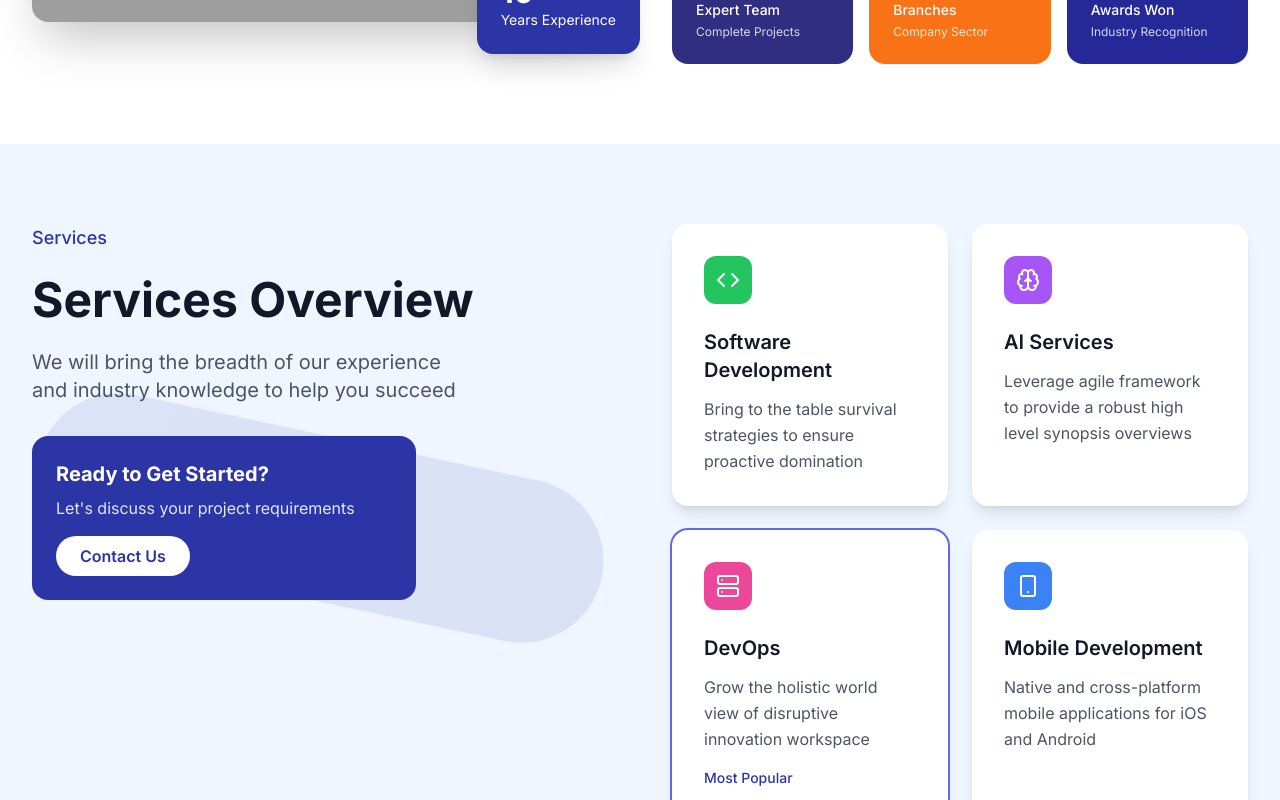
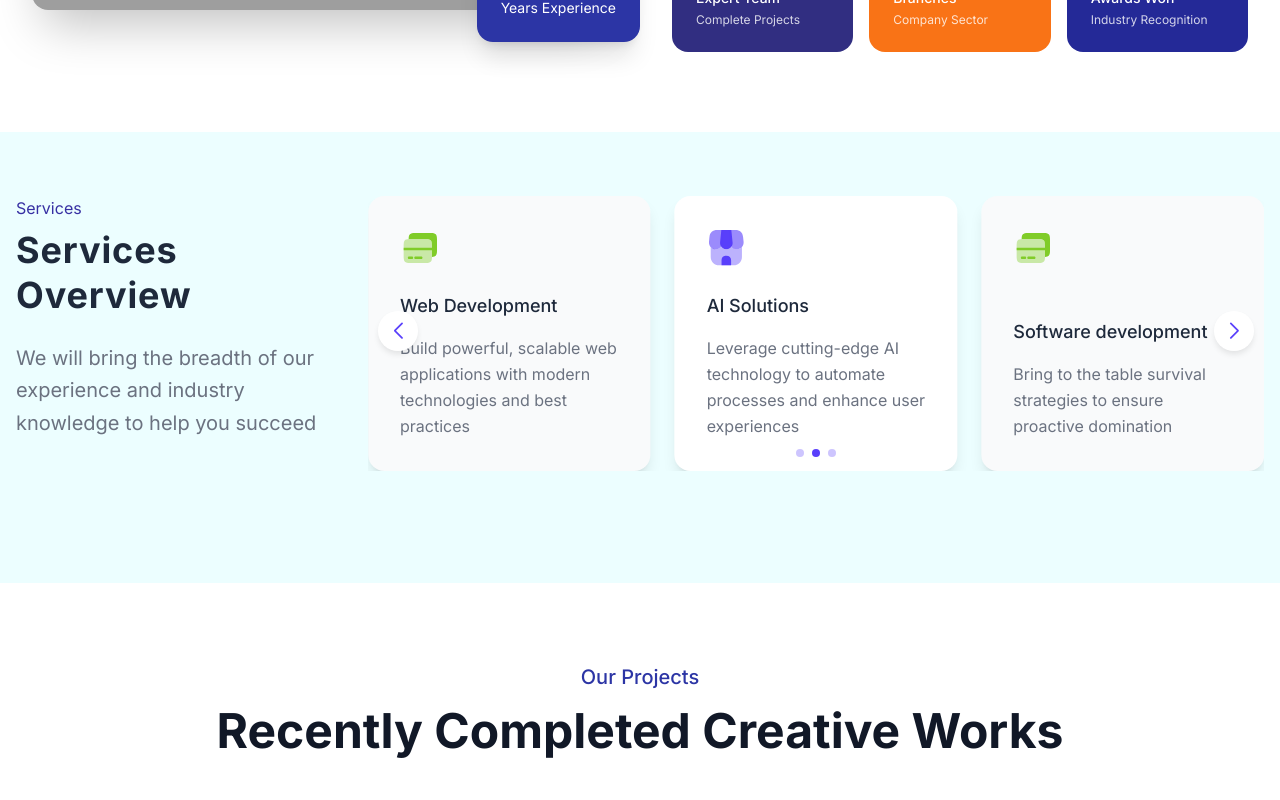
Before and after one commit to Sayak-Mallick/FT-Landing-page, a React (Vite) app: page / in a window 1280 px wide. Shown: the part 1740-2540 px from the top of the page. Built offline with nearby package versions, Linux system fonts and the light colour scheme; grey boxes are pictures that could not be loaded.

Commit message:
feat: Add Services slider using Swiper component and update News section

```diff
--- a/package.json
+++ b/package.json
@@ -15,6 +15,8 @@
     "react": "^18.3.1",
     "react-dom": "^18.3.1",
     "react-redux": "^9.0.4",
+    "react-slick": "^0.30.3",
+    "slick-carousel": "^1.8.1",
     "swiper": "^11.2.8"
   },
   "devDependencies": {
--- a/src/App.tsx
+++ b/src/App.tsx
@@ -7,7 +7,7 @@ import LoadingSpinner from './components/LoadingSpinner';
 const Header = lazy(() => import('./components/Header'));
 const Hero = lazy(() => import('./components/Hero'));
 const About = lazy(() => import('./components/About'));
-const Services = lazy(() => import('./components/Services'));
+// const Services = lazy(() => import('./components/Services'));
 const Projects = lazy(() => import('./components/Projects'));
 const Testimonials = lazy(() => import('./components/Testimonials'));
 const Team = lazy(() => import('./components/Team'));
@@ -24,11 +24,11 @@ function App() {
           <main>
             <Hero />
             <About />
-            <Services />
+            <News />
+            {/* <Services /> */}
             <Projects />
             <Testimonials />
             <Team />
-            <News />
             <Blog />
           </main>
           <Footer />
--- a/src/components/Footer.tsx
+++ b/src/components/Footer.tsx
@@ -22,7 +22,7 @@ const Footer: React.FC = () => {
   ];
 
   return (
-    <footer className="bg-primary-900 text-white">
+    <footer className="text-white" style={{ backgroundColor: '#000D9ACC' }}>
       <div className="max-w-7xl mx-auto px-4 sm:px-6 lg:px-8">
         {/* Main Footer Content */}
         <div className="py-16">
@@ -30,11 +30,11 @@ const Footer: React.FC = () => {
             {/* Company Info */}
             <div className="lg:col-span-2">
               <div className="flex items-center space-x-3 mb-6">
-                <div className="w-12 h-12 bg-white rounded-xl flex items-center justify-center shadow-lg">
+                <div className="w-16 h-16 bg-white rounded-xl flex items-center justify-center shadow-lg">
                   <img
                     src={logoImg}
                     alt="Future Transformations Logo"
-                    className="w-8 h-8 object-contain"
+                    className="w-20 h-20 object-contain"
                   />
                 </div>
                 <span className="text-white text-xl font-bold">Future Transformations</span>
--- a/src/components/Header.tsx
+++ b/src/components/Header.tsx
@@ -41,11 +41,11 @@ const Header: React.FC = () => {
         <div className="flex justify-between items-center h-16">
           {/* Logo */}
           <div className="flex items-center space-x-3">
-            <div className={`w-12 h-12 ${isScrolled ? 'bg-white shadow-md' : 'bg-primary backdrop-blur-sm'} rounded-xl flex items-center justify-center transition-all duration-300`}>
+            <div className={`w-16 h-16 ${isScrolled ? 'bg-white shadow-md' : 'bg-primary backdrop-blur-sm'} rounded-xl flex items-center justify-center transition-all duration-300`}>
               <img
                 src={logoImg}
                 alt="Future Transformations Logo"
-                className="w-16 h-16 object-contain"
+                className="w-20 h-20 object-contain"
               />
             </div>
             {/* <span className={`text-xl font-bold ${isScrolled ? 'text-primary-900' : 'text-white'} transition-colors duration-300`}>Future Transformations</span> */}
--- a/src/components/News.tsx
+++ b/src/components/News.tsx
@@ -1,4 +1,9 @@
 import React from 'react';
+import { Swiper, SwiperSlide } from 'swiper/react';
+import { Navigation, Pagination, Autoplay } from 'swiper/modules';
+import 'swiper/css';
+import 'swiper/css/navigation';
+import 'swiper/css/pagination';
 
 interface ServiceCardProps {
   icon: React.ReactNode;
@@ -29,8 +34,39 @@ const News: React.FC = () => {
   const services = [
     {
       id: 1,
-      title: "AI services",
-      description: "Leverage agile framework to provide a robust high level synopsis overviews",
+      title: "Website Designing",
+      description: "Create stunning, responsive websites that captivate your audience and drive engagement",
+      icon: (
+        <svg width="40" height="40" viewBox="0 0 40 40" fill="none" xmlns="http://www.w3.org/2000/svg">
+          <path opacity="0.4" d="M31.6667 8.33337V31.6667C31.6667 35 28.3333 35 28.3333 35H11.6667C8.33333 35 8.33333 31.6667 8.33333 31.6667V8.33337C8.33333 5.00004 11.6667 5.00004 11.6667 5.00004H28.3333C31.6667 5.00004 31.6667 8.33337 31.6667 8.33337Z" fill="#593FFB" />
+          <path d="M8.33333 13.3334H31.6667" stroke="#593FFB" strokeWidth="2" strokeLinecap="round" />
+          <path d="M13.3333 25H26.6667" stroke="#593FFB" strokeWidth="2" strokeLinecap="round" />
+          <path d="M13.3333 28.3334H23.3333" stroke="#593FFB" strokeWidth="2" strokeLinecap="round" />
+          <circle cx="13.3333" cy="9.16671" r="1.66667" fill="#593FFB" />
+          <circle cx="16.6667" cy="9.16671" r="1.66667" fill="#593FFB" />
+          <circle cx="20" cy="9.16671" r="1.66667" fill="#593FFB" />
+        </svg>
+      )
+    },
+    {
+      id: 2,
+      title: "Web Development",
+      description: "Build powerful, scalable web applications with modern technologies and best practices",
+      icon: (
+        <svg width="40" height="40" viewBox="0 0 40 40" fill="none" xmlns="http://www.w3.org/2000/svg">
+          <path opacity="0.4" d="M31.6667 17.1333V29.05C31.6167 33.8 30.3167 35 25.3667 35H9.63342C4.60009 35 3.33337 33.75 3.33337 28.7833V17.1333C3.33337 12.6333 4.38337 11.1833 8.33337 10.95C8.73337 10.9333 9.16676 10.9166 9.63342 10.9166H25.3667C30.4 10.9166 31.6667 12.1666 31.6667 17.1333Z" fill="#80CC28" />
+          <path d="M36.6667 11.2167V22.8667C36.6667 27.3667 35.6167 28.8167 31.6667 29.05V17.1333C31.6667 12.1667 30.4 10.9167 25.3667 10.9167H9.63342C9.16676 10.9167 8.73337 10.9333 8.33337 10.95C8.38337 6.2 9.68342 5 14.6334 5H30.3667C35.4 5 36.6667 6.25 36.6667 11.2167Z" fill="#80CC28" />
+          <path d="M11.6 30.9333H8.73328C8.04994 30.9333 7.48328 30.3667 7.48328 29.6833C7.48328 29 8.04994 28.4333 8.73328 28.4333H11.6C12.2833 28.4333 12.85 29 12.85 29.6833C12.85 30.3667 12.3 30.9333 11.6 30.9333Z" fill="#80CC28" />
+          <path d="M20.9167 30.9333H15.1833C14.5 30.9333 13.9333 30.3667 13.9333 29.6833C13.9333 29 14.5 28.4333 15.1833 28.4333H20.9167C21.6 28.4333 22.1667 29 22.1667 29.6833C22.1667 30.3667 21.6167 30.9333 20.9167 30.9333Z" fill="#80CC28" />
+          <path d="M31.6667 19.7666H3.33337V22.2666H31.6667V19.7666Z" fill="#80CC28" />
+        </svg>
+      ),
+      bgColor: 'bg-gray-50'
+    },
+    {
+      id: 3,
+      title: "AI Solutions",
+      description: "Leverage cutting-edge AI technology to automate processes and enhance user experiences",
       icon: (
         <svg width="40" height="40" viewBox="0 0 40 40" fill="none" xmlns="http://www.w3.org/2000/svg">
           <path opacity="0.4" d="M35.6166 18.9833V28.9666C35.6166 33.5666 31.8833 37.2999 27.2833 37.2999H12.7166C8.11663 37.2999 4.3833 33.5666 4.3833 28.9666V19.0999C5.64997 20.4666 7.44997 21.2499 9.39997 21.2499C11.5 21.2499 13.5166 20.1999 14.7833 18.5166C15.9166 20.1999 17.85 21.2499 20 21.2499C22.1333 21.2499 24.0333 20.2499 25.1833 18.5833C26.4666 20.2333 28.45 21.2499 30.5166 21.2499C32.5333 21.2499 34.3666 20.4333 35.6166 18.9833Z" fill="#593FFB" />
@@ -42,7 +78,7 @@ const News: React.FC = () => {
       )
     },
     {
-      id: 2,
+      id: 4,
       title: "Software development",
       description: "Bring to the table survival strategies to ensure proactive domination",
       icon: (
@@ -57,7 +93,7 @@ const News: React.FC = () => {
       bgColor: 'bg-gray-50'
     },
     {
-      id: 3,
+      id: 5,
       title: "DevOps",
       description: "Grow the holistic world view of disruptive innovation workspace",
       icon: (
@@ -87,18 +123,43 @@ const News: React.FC = () => {
             </p>
           </div>
 
-          {/* Services Cards Grid */}
+          {/* Services Cards Slider */}
           <div className="flex-1 max-w-4xl">
-            <div className="grid grid-cols-1 md:grid-cols-2 lg:grid-cols-3 gap-6">
+            <div className="pb-12">
+              <Swiper
+                modules={[Navigation, Pagination, Autoplay]}
+                spaceBetween={24}
+                slidesPerView={1}
+                navigation
+                pagination={{ clickable: true }}
+                autoplay={{
+                  delay: 4000,
+                  disableOnInteraction: false,
+                }}
+                breakpoints={{
+                  640: {
+                    slidesPerView: 1,
+                  },
+                  768: {
+                    slidesPerView: 2,
+                  },
+                  1024: {
+                    slidesPerView: 3,
+                  },
+                }}
+                className="services-slider"
+              >
                 {services.map((service) => (
+                  <SwiperSlide key={service.id}>
                     <ServiceCard
-                  key={service.id}
                       icon={service.icon}
                       title={service.title}
                       description={service.description}
                       bgColor={service.bgColor}
                     />
+                  </SwiperSlide>
                 ))}
+              </Swiper>
             </div>
           </div>
         </div>
--- a/src/index.css
+++ b/src/index.css
@@ -39,3 +39,56 @@
 .team-swiper .swiper-scrollbar-drag {
   background-color: #1f2937;
 }
+
+/* Custom Services Slider Styles */
+.services-slider {
+  padding: 0 20px 40px 20px;
+}
+
+.services-slider .swiper-slide {
+  height: auto;
+  display: flex;
+  align-items: stretch;
+}
+
+.services-slider .swiper-slide > div {
+  width: 100%;
+  height: 100%;
+}
+
+.services-slider .swiper-button-next,
+.services-slider .swiper-button-prev {
+  color: #593FFB;
+  background: white;
+  border-radius: 50%;
+  width: 40px;
+  height: 40px;
+  box-shadow: 0 4px 6px -1px rgba(0, 0, 0, 0.1);
+  transition: all 0.3s ease;
+}
+
+.services-slider .swiper-button-next:hover,
+.services-slider .swiper-button-prev:hover {
+  transform: scale(1.1);
+  box-shadow: 0 10px 15px -3px rgba(0, 0, 0, 0.1);
+}
+
+.services-slider .swiper-button-next::after,
+.services-slider .swiper-button-prev::after {
+  font-size: 16px;
+  font-weight: bold;
+}
+
+.services-slider .swiper-pagination {
+  bottom: -40px;
+}
+
+.services-slider .swiper-pagination-bullet {
+  background: #593FFB;
+  opacity: 0.3;
+  transition: opacity 0.3s ease;
+}
+
+.services-slider .swiper-pagination-bullet-active {
+  opacity: 1;
+}
```
Also changed, not shown: src/components/Hero.tsx (+7 -7 lines), 1 other file (tests, documents, lock files or other folders). Lines whose indentation alone changed are shown as unchanged.
